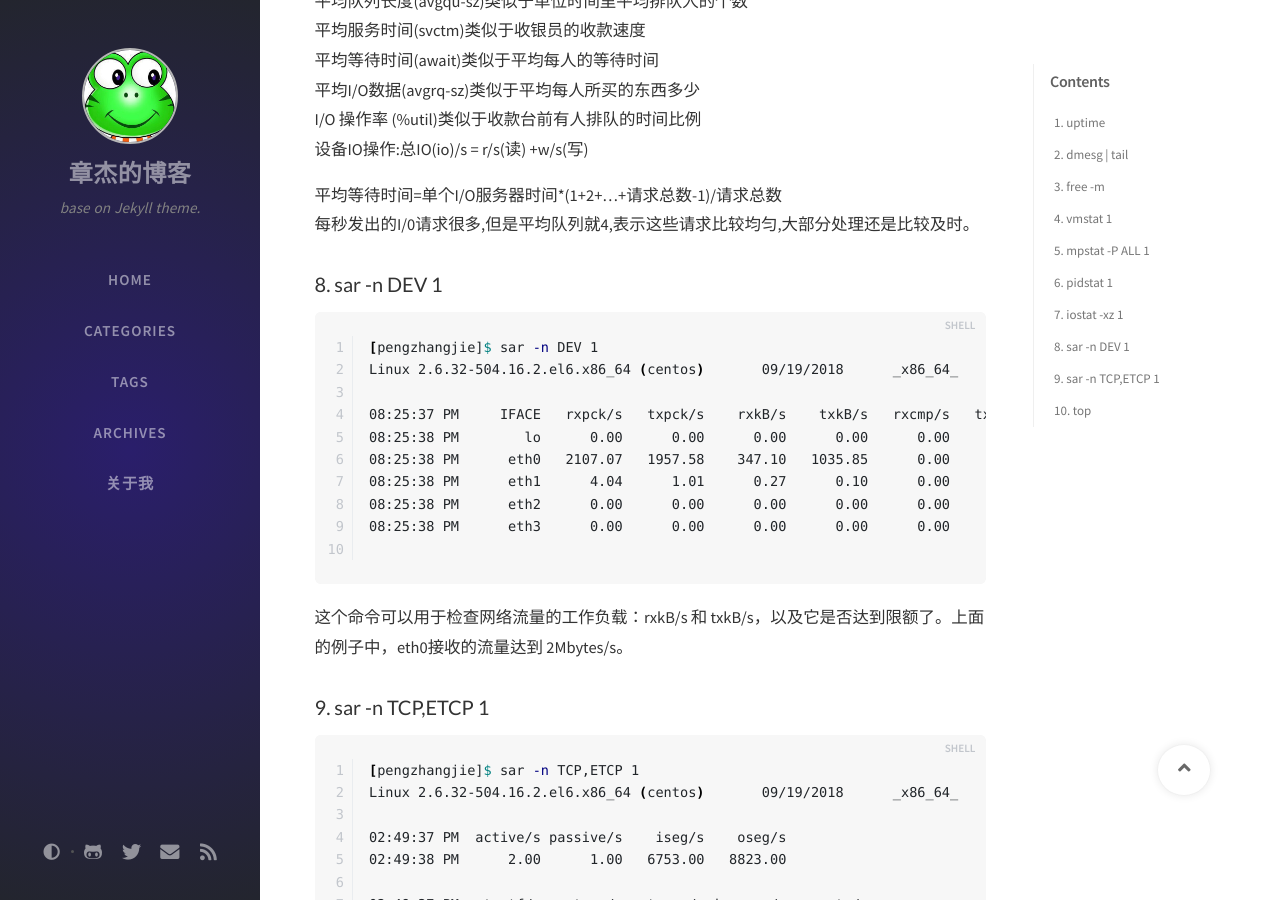
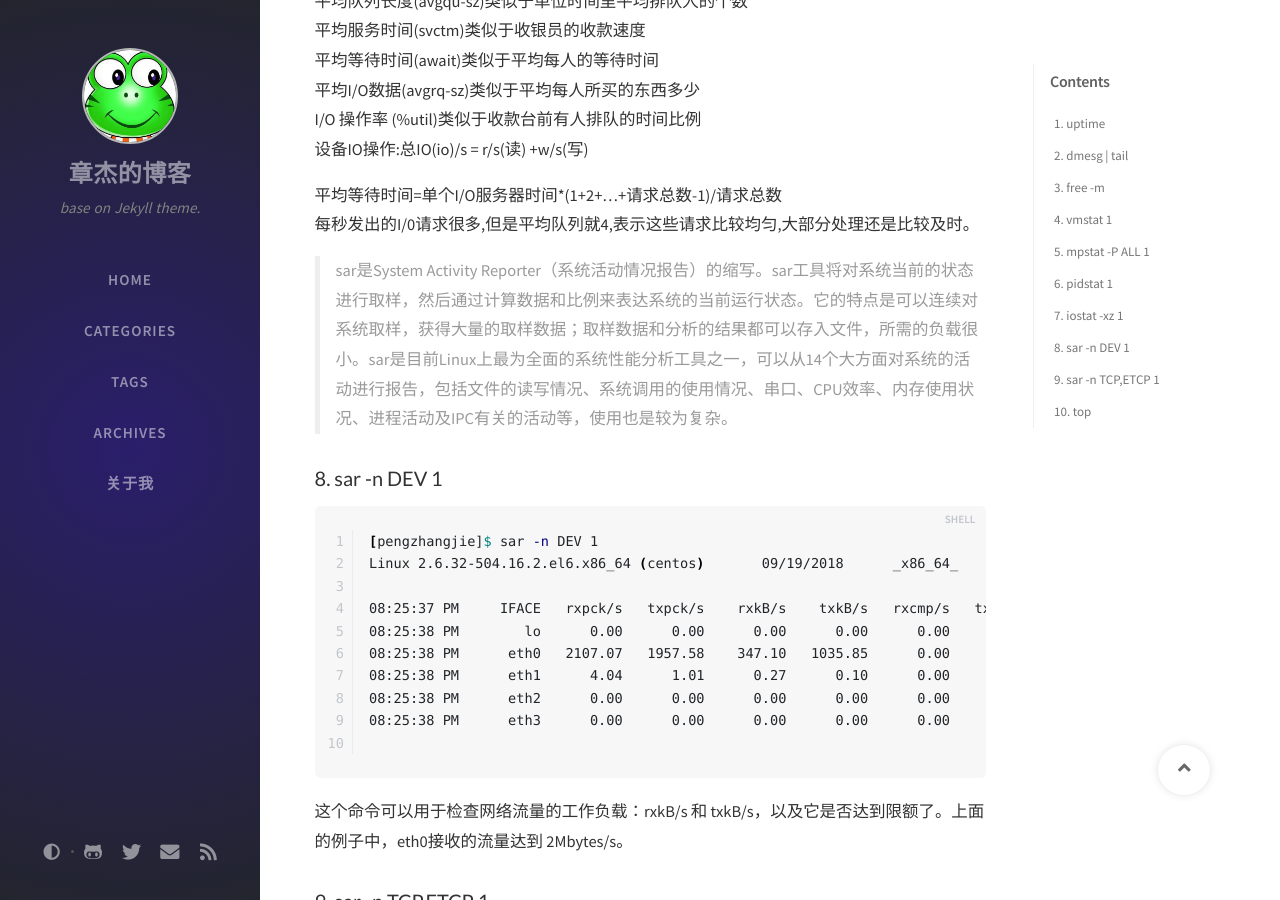
Before and after one commit to pzj/pzj.github.io, a Jekyll site: the page built from _posts/resource/2018-09-17-linux-performance-analysis.md, in a window 1280 px wide and 900 px high, scrolled down 5006 px. Built offline with Jekyll 4.4.1, drawn with Linux system fonts in a browser that asks for light colours; nearby versions of some CDN libraries; comment, search, counter and statistics services are not loaded.

Commit message:
update 2018-09-17-linux-performance-analysis

```diff
--- a/_posts/resource/2018-09-17-linux-performance-analysis.md
+++ b/_posts/resource/2018-09-17-linux-performance-analysis.md
@@ -184,6 +184,8 @@ I/O 操作率 (%util)类似于收款台前有人排队的时间比例
 
 平均等待时间=单个I/O服务器时间*(1+2+...+请求总数-1)/请求总数
 每秒发出的I/0请求很多,但是平均队列就4,表示这些请求比较均匀,大部分处理还是比较及时。
+
+> sar是System Activity Reporter（系统活动情况报告）的缩写。sar工具将对系统当前的状态进行取样，然后通过计算数据和比例来表达系统的当前运行状态。它的特点是可以连续对系统取样，获得大量的取样数据；取样数据和分析的结果都可以存入文件，所需的负载很小。sar是目前Linux上最为全面的系统性能分析工具之一，可以从14个大方面对系统的活动进行报告，包括文件的读写情况、系统调用的使用情况、串口、CPU效率、内存使用状况、进程活动及IPC有关的活动等，使用也是较为复杂。
 
 ### 8. sar -n DEV 1
 
```
